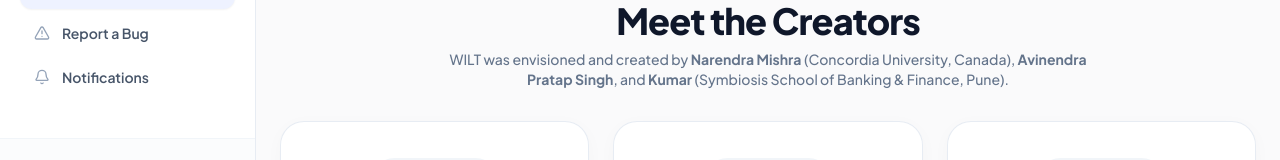
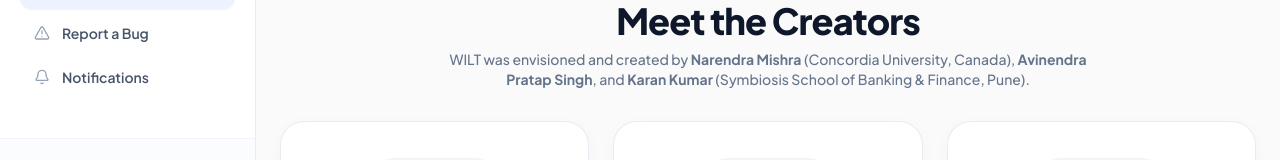
Before and after one commit to Mishra1208/WILT, a React (Vite) app: page / in a window 1280 px wide. Both pictures are taken after a click on the button "ABOUT US". Shown: the part 579-739 px from the top of the page. Built offline with nearby package versions, Linux system fonts and the light colour scheme; no server answers; the database is empty; grey boxes are pictures that could not be loaded.

Commit message:
Update creator name from Kumar to Karan Kumar across AboutView and legal pages

```diff
--- a/src/views/AboutView.jsx
+++ b/src/views/AboutView.jsx
@@ -82,7 +82,7 @@ export const AboutView = () => {
       focus: "Banking & Financial Services (SSBF)"
     },
     {
-      name: "Kumar",
+      name: "Karan Kumar",
       role: "Platform Lead",
       university: "Symbiosis School of Banking & Finance, Pune",
       cohort: "SSBF '26",
@@ -134,7 +134,7 @@ export const AboutView = () => {
     },
     {
       q: 'Who started the WILT project?',
-      a: 'WILT was conceptualized and created by Narendra Mishra, Avinendra Pratap Singh, and Kumar as a modern peer-learning ecosystem combining micro-notes, spaced repetition, and university hierarchy leaderboards.'
+      a: 'WILT was conceptualized and created by Narendra Mishra, Avinendra Pratap Singh, and Karan Kumar as a modern peer-learning ecosystem combining micro-notes, spaced repetition, and university hierarchy leaderboards.'
     }
   ];
 
@@ -240,7 +240,7 @@ export const AboutView = () => {
             Meet the Creators
           </h2>
           <p className="text-xs sm:text-sm text-slate-500 font-medium leading-relaxed">
-            WILT was envisioned and created by <strong>Narendra Mishra</strong> (Concordia University, Canada), <strong>Avinendra Pratap Singh</strong>, and <strong>Kumar</strong> (Symbiosis School of Banking & Finance, Pune).
+            WILT was envisioned and created by <strong>Narendra Mishra</strong> (Concordia University, Canada), <strong>Avinendra Pratap Singh</strong>, and <strong>Karan Kumar</strong> (Symbiosis School of Banking & Finance, Pune).
           </p>
         </div>
 
--- a/src/views/CommunityStandardsView.jsx
+++ b/src/views/CommunityStandardsView.jsx
@@ -35,7 +35,7 @@ export const CommunityStandardsView = () => {
           Community Standards
         </h1>
         <p className="text-xs text-slate-400 font-mono">
-          Guidelines instituted by Narendra Mishra, Avinendra Pratap Singh & Kumar to maintain high academic trust
+          Guidelines instituted by Narendra Mishra, Avinendra Pratap Singh & Karan Kumar to maintain high academic trust
         </p>
       </div>
 
--- a/src/views/PrivacyPolicyView.jsx
+++ b/src/views/PrivacyPolicyView.jsx
@@ -38,7 +38,7 @@ export const PrivacyPolicyView = () => {
             <span>1. Our Commitment to Student Privacy</span>
           </h2>
           <p>
-            WILT (What I Learned Today), conceived and maintained by <strong>Narendra Mishra</strong>, <strong>Avinendra Pratap Singh</strong> & <strong>Kumar</strong>, is dedicated to providing an academic peer-learning ecosystem where students can share insights freely without worrying about intrusive data harvesting.
+            WILT (What I Learned Today), conceived and maintained by <strong>Narendra Mishra</strong>, <strong>Avinendra Pratap Singh</strong> & <strong>Karan Kumar</strong>, is dedicated to providing an academic peer-learning ecosystem where students can share insights freely without worrying about intrusive data harvesting.
           </p>
           <p>
             We <strong>never sell, monetize, or broker student information</strong> to advertisers or third-party marketing firms.
--- a/src/views/TermsView.jsx
+++ b/src/views/TermsView.jsx
@@ -38,7 +38,7 @@ export const TermsView = () => {
             <span>1. Acceptance of Terms</span>
           </h2>
           <p>
-            By accessing or contributing to WILT (What I Learned Today), created by <strong>Narendra Mishra</strong>, <strong>Avinendra Pratap Singh</strong>, and <strong>Kumar</strong>, you agree to comply with these terms, our Community Standards, and all applicable university honor codes.
+            By accessing or contributing to WILT (What I Learned Today), created by <strong>Narendra Mishra</strong>, <strong>Avinendra Pratap Singh</strong>, and <strong>Karan Kumar</strong>, you agree to comply with these terms, our Community Standards, and all applicable university honor codes.
           </p>
         </section>
 
@@ -68,7 +68,7 @@ export const TermsView = () => {
             <span>4. Intellectual Property Attribution</span>
           </h2>
           <p>
-            WILT's interface, proprietary active recall quiz engine, gamification hierarchy, and math symbol ribbon are intellectual creations of <strong>Narendra Mishra</strong>, <strong>Avinendra Pratap Singh</strong>, and <strong>Kumar</strong>. Unauthorized commercial replication or scraping is prohibited.
+            WILT's interface, proprietary active recall quiz engine, gamification hierarchy, and math symbol ribbon are intellectual creations of <strong>Narendra Mishra</strong>, <strong>Avinendra Pratap Singh</strong>, and <strong>Karan Kumar</strong>. Unauthorized commercial replication or scraping is prohibited.
           </p>
         </section>
 
```
